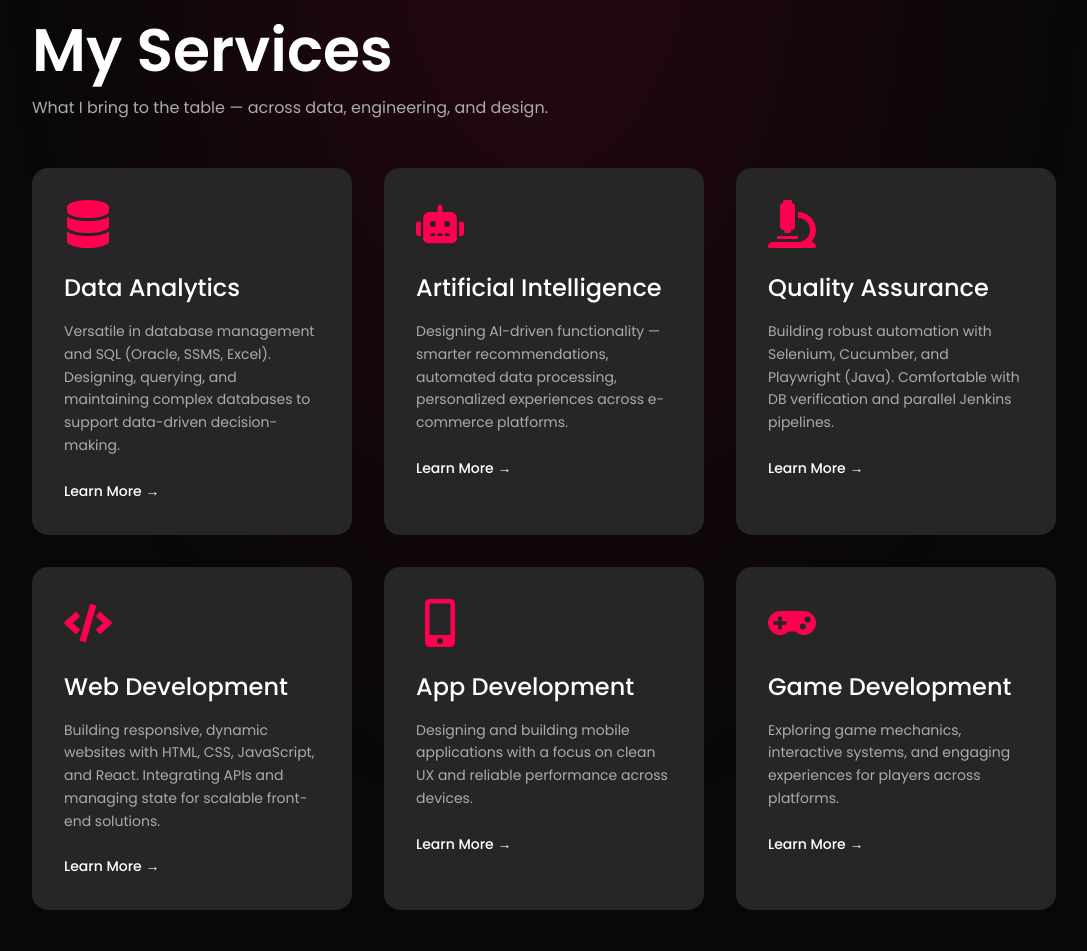
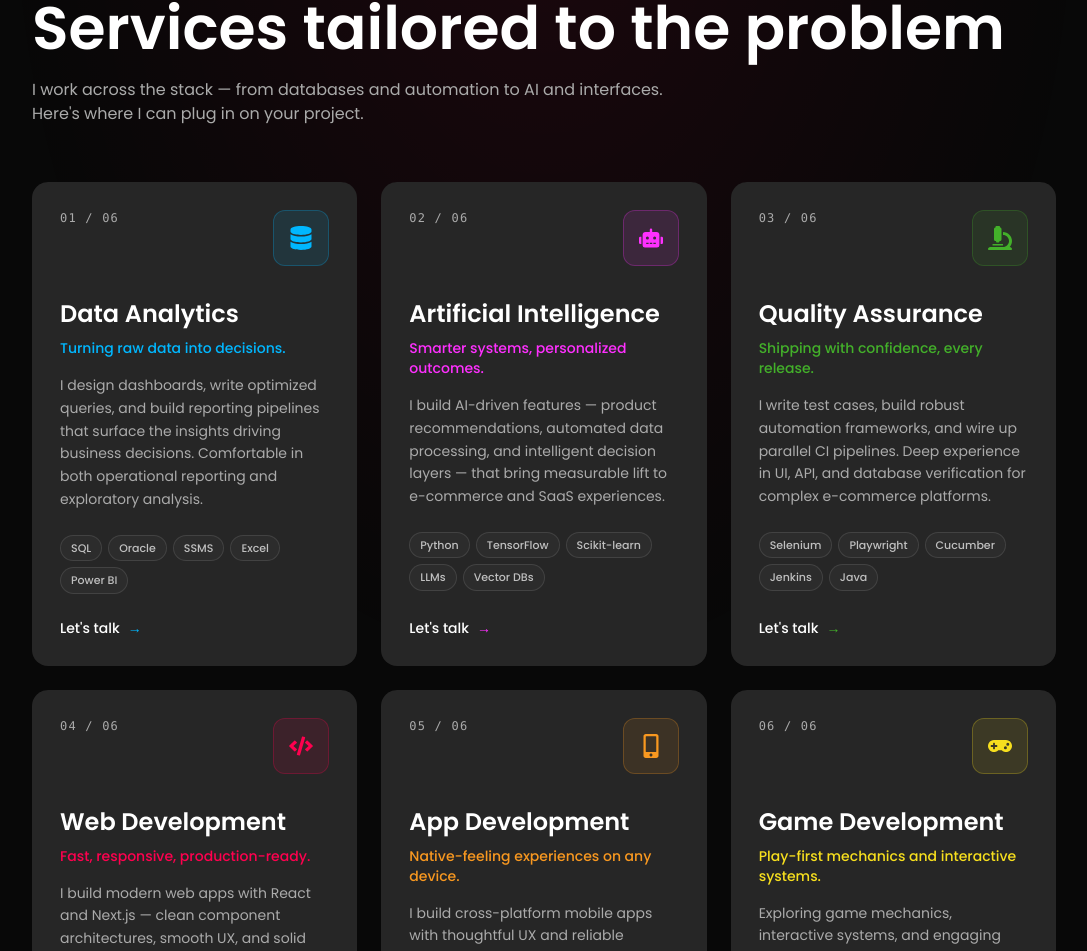
Before and after one commit to Grey0123/PortofolioWebsite, a Next.js app: page / in a window 1280 px wide. Shown: the part 1849-2800 px from the top of the page, without its empty margins (96-1183 px from the left). Built offline with nearby package versions, Linux system fonts and the light colour scheme.

Commit message:
Optimize Design

```diff
--- a/app/globals.css
+++ b/app/globals.css
@@ -103,13 +103,13 @@ body {
 }
 
 /* Animated gradient "tip glow" used on service cards on hover.
-   How it works (matching the original effect):
-   - .glow-ring is the card. It clips overflow so the rotating bar stays inside.
-   - ::before is a tall, narrow gradient bar that rotates inside the card.
-   - ::after is an inner cover (same color as the card) with a 3px inset, so
-     only the thin rim around the edges lets the rotating bar peek through.
-     That rim is the "tips" glow you see sweeping around the card.
-   - Both pseudo-elements fade in only on hover. */
+   How it works:
+   - The card gets `.glow-ring` and `overflow: hidden` so anything outside is clipped.
+   - ::before draws a conic-gradient that rotates inside the card. It sits at the
+     very edge (`inset: -1px`) with `padding: 2px`, then uses mask-composite to
+     cut out the middle — leaving only a 2px-wide rim showing the rotating gradient.
+   - That's the glowing "tips" effect: the gradient appears only along the border,
+     never as a visible block inside the card, because the mask erases the interior. */
 .glow-ring {
   position: relative;
   overflow: hidden;
@@ -118,45 +118,41 @@ body {
 .glow-ring::before {
   content: "";
   position: absolute;
-  top: -50%;
-  left: 50%;
-  width: 20%;
-  height: 200%;
-  background-image: linear-gradient(180deg, #00b7ff, #ff30ff);
+  inset: -1px;
+  border-radius: inherit;
+  padding: 2px;
+  background: conic-gradient(
+    from 0deg,
+    transparent 0deg,
+    #00b7ff 60deg,
+    #ff30ff 100deg,
+    #00b7ff 140deg,
+    transparent 200deg,
+    transparent 360deg
+  );
+  -webkit-mask:
+    linear-gradient(#000 0 0) content-box,
+    linear-gradient(#000 0 0);
+  -webkit-mask-composite: xor;
+          mask-composite: exclude;
   animation: rotBGimg 3s linear infinite;
+  pointer-events: none;
   opacity: 0;
-  transition: opacity 0.3s ease;
-  z-index: 0;
-}
-
-.glow-ring::after {
-  content: "";
-  position: absolute;
-  inset: 3px;
-  background: #262626; /* same as the card color — masks the gradient's middle */
-  border-radius: inherit;
-  opacity: 0;
-  transition: opacity 0.3s ease;
+  transition: opacity 0.4s ease;
   z-index: 1;
 }
 
-.glow-ring:hover::before,
-.glow-ring:hover::after {
+.glow-ring:hover::before {
   opacity: 1;
 }
 
-/* Actual card content must sit above the ::after mask, otherwise hover would
-   visually "swallow" the icon / text. */
+/* Card content sits above the gradient ring */
 .glow-ring > * {
   position: relative;
   z-index: 2;
 }
 
 @keyframes rotBGimg {
-  from {
-    transform: rotate(0deg);
-  }
-  to {
-    transform: rotate(360deg);
-  }
+  from { transform: rotate(0deg); }
+  to   { transform: rotate(360deg); }
 }
--- a/components/Services.tsx
+++ b/components/Services.tsx
@@ -1,5 +1,5 @@
-// No "use client" here — this section is fully static, so it renders on the
-// server. That means less JavaScript shipped to the browser.
+// Static Server Component (no "use client") — just markup.
+// The glow hover effect and CSS variables carry all the interactivity.
 
 import {
   FaDatabase,
@@ -10,95 +10,217 @@ import {
   FaGamepad,
 } from "react-icons/fa";
 import type { IconType } from "react-icons";
+import type { CSSProperties } from "react";
 
-// Type alias for a single service row. Useful so we can build a typed array
-// below and get autocomplete on every field.
+// Each service carries its own accent color + tagline + tech stack. A richer
+// data shape makes it trivial to change content without touching markup.
 type Service = {
   icon: IconType;
   title: string;
-  description: string;
+  tagline: string;           // one-line value prop
+  description: string;       // detailed copy
+  tech: string[];            // tools/frameworks used
+  color: string;             // brand accent for this card (CSS hex)
 };
 
 const SERVICES: Service[] = [
   {
     icon: FaDatabase,
     title: "Data Analytics",
+    tagline: "Turning raw data into decisions.",
     description:
-      "Versatile in database management and SQL (Oracle, SSMS, Excel). Designing, querying, and maintaining complex databases to support data-driven decision-making.",
+      "I design dashboards, write optimized queries, and build reporting pipelines that surface the insights driving business decisions. Comfortable in both operational reporting and exploratory analysis.",
+    tech: ["SQL", "Oracle", "SSMS", "Excel", "Power BI"],
+    color: "#00b7ff",
   },
   {
     icon: FaRobot,
     title: "Artificial Intelligence",
+    tagline: "Smarter systems, personalized outcomes.",
     description:
-      "Designing AI-driven functionality — smarter recommendations, automated data processing, personalized experiences across e-commerce platforms.",
+      "I build AI-driven features — product recommendations, automated data processing, and intelligent decision layers — that bring measurable lift to e-commerce and SaaS experiences.",
+    tech: ["Python", "TensorFlow", "Scikit-learn", "LLMs", "Vector DBs"],
+    color: "#ff30ff",
   },
   {
     icon: FaMicroscope,
     title: "Quality Assurance",
+    tagline: "Shipping with confidence, every release.",
     description:
-      "Building robust automation with Selenium, Cucumber, and Playwright (Java). Comfortable with DB verification and parallel Jenkins pipelines.",
+      "I write test cases, build robust automation frameworks, and wire up parallel CI pipelines. Deep experience in UI, API, and database verification for complex e-commerce platforms.",
+    tech: ["Selenium", "Playwright", "Cucumber", "Jenkins", "Java"],
+    color: "#43b02a",
   },
   {
     icon: FaCode,
     title: "Web Development",
+    tagline: "Fast, responsive, production-ready.",
     description:
-      "Building responsive, dynamic websites with HTML, CSS, JavaScript, and React. Integrating APIs and managing state for scalable front-end solutions.",
+      "I build modern web apps with React and Next.js — clean component architectures, smooth UX, and solid performance. From marketing sites to authenticated dashboards and everything between.",
+    tech: ["React", "Next.js", "TypeScript", "Tailwind", "REST APIs"],
+    color: "#ff004f",
   },
   {
     icon: FaMobileAlt,
     title: "App Development",
+    tagline: "Native-feeling experiences on any device.",
     description:
-      "Designing and building mobile applications with a focus on clean UX and reliable performance across devices.",
+      "I build cross-platform mobile apps with thoughtful UX and reliable performance — touch-first interactions, offline-friendly flows, and clean API integrations.",
+    tech: ["React Native", "Expo", "Flutter", "Firebase"],
+    color: "#f89820",
   },
   {
     icon: FaGamepad,
     title: "Game Development",
+    tagline: "Play-first mechanics and interactive systems.",
     description:
-      "Exploring game mechanics, interactive systems, and engaging experiences for players across platforms.",
+      "Exploring game mechanics, interactive systems, and engaging loops for players — from gameplay prototyping to level design experiments.",
+    tech: ["Unity", "C#", "Godot", "Game Design"],
+    color: "#f7df1e",
   },
 ];
 
+/* ----- Individual service card ----- */
+function ServiceCard({
+  service,
+  index,
+  total,
+}: {
+  service: Service;
+  index: number;
+  total: number;
+}) {
+  const { icon: Icon, title, tagline, description, tech, color } = service;
+
+  // Two-digit zero-padded number, e.g. "01", "04". Pure JS — no lib.
+  const num = String(index + 1).padStart(2, "0");
+  const totalNum = String(total).padStart(2, "0");
+
+  return (
+    <article
+      // Inline CSS custom property so we can style per-card accents in CSS
+      // without generating a new Tailwind class per color. Casting to
+      // CSSProperties keeps TS happy since `--accent` isn't a known prop.
+      style={{ "--card-accent": color } as CSSProperties}
+      className="glow-ring group relative rounded-2xl bg-card p-7 transition-all duration-500 hover:-translate-y-2 hover:shadow-[0_0_30px_rgba(0,183,255,0.25)]"
+    >
+      <div className="flex h-full flex-col">
+        {/* Header row: service number + icon tile */}
+        <div className="flex items-start justify-between">
+          <span className="font-mono text-xs tracking-widest text-muted">
+            {num} / {totalNum}
+          </span>
+          <div
+            className="flex h-14 w-14 items-center justify-center rounded-xl border transition-all duration-500 group-hover:scale-110"
+            style={{
+              // The `color.slice` trick: append 15 hex = ~8% opacity background
+              backgroundColor: `${color}1a`,
+              borderColor: `${color}40`,
+              color,
+            }}
+          >
+            <Icon className="text-2xl" />
+          </div>
+        </div>
+
+        <h3 className="mt-8 text-2xl font-semibold text-white">{title}</h3>
+        <p
+          className="mt-2 text-sm font-medium"
+          style={{ color }}
+        >
+          {tagline}
+        </p>
+
+        <p className="mt-4 text-sm leading-relaxed text-muted">
+          {description}
+        </p>
+
+        {/* Tech chips — honest signal of "what I use for this". */}
+        <div className="mt-6 flex flex-wrap gap-1.5">
+          {tech.map((t) => (
+            <span
+              key={t}
+              className="rounded-full border border-white/10 bg-white/[0.03] px-2.5 py-1 text-[11px] font-medium text-white/70 transition-colors group-hover:border-white/20 group-hover:text-white/90"
+            >
+              {t}
+            </span>
+          ))}
+        </div>
+
+        {/* Spacer pushes the link to the bottom so all cards end flush, even
+            when their descriptions differ in length. mt-auto + flex-col above. */}
+        <a
+          href="#contact"
+          className="mt-auto inline-flex items-center gap-2 pt-6 text-sm font-medium text-white transition-all group-hover:gap-3"
+        >
+          Let&apos;s talk
+          <span
+            className="transition-colors"
+            style={{ color }}
+            aria-hidden
+          >
+            →
+          </span>
+        </a>
+      </div>
+    </article>
+  );
+}
+
+/* ----- Main services section ----- */
 export default function Services() {
   return (
     <section
       id="services"
       className="relative overflow-hidden px-6 py-24 md:px-[10%]"
     >
-      {/* Subtle radial glow behind the grid */}
+      {/* Soft radial glow at the top of the section for depth */}
       <div
         aria-hidden
-        className="pointer-events-none absolute inset-0 bg-[radial-gradient(ellipse_at_top,rgba(255,0,79,0.12),transparent_60%)]"
+        className="pointer-events-none absolute inset-x-0 top-0 h-[60%] bg-[radial-gradient(ellipse_at_top,rgba(255,0,79,0.08),transparent_60%)]"
       />
 
       <div className="relative mx-auto max-w-[1400px]">
-        <h2 className="text-4xl font-semibold md:text-6xl">My Services</h2>
-        <p className="mt-4 max-w-2xl text-muted">
-          What I bring to the table — across data, engineering, and design.
+        <div className="flex flex-col gap-3">
+          <span className="text-sm uppercase tracking-[0.3em] text-accent">
+            What I Do
+          </span>
+          <h2 className="text-4xl font-semibold md:text-6xl">
+            Services tailored to the problem
+          </h2>
+          <p className="mt-2 max-w-2xl text-muted">
+            I work across the stack — from databases and automation to AI and
+            interfaces. Here&apos;s where I can plug in on your project.
           </p>
+        </div>
 
-        <div className="mt-12 grid gap-8 sm:grid-cols-2 lg:grid-cols-3">
-          {SERVICES.map(({ icon: Icon, title, description }) => (
-            <article
-              key={title}
-              className="glow-ring group rounded-2xl bg-card p-8 transition-all duration-500 hover:-translate-y-2 hover:shadow-[0_0_15px_rgba(0,183,255,0.6)]"
-            >
-              {/* Wrapper div so all content lives in one direct child of
-                  .glow-ring and stays above the ::after mask (see globals.css). */}
+        <div className="mt-14 grid gap-6 sm:grid-cols-2 lg:grid-cols-3">
+          {SERVICES.map((service, i) => (
+            <ServiceCard
+              key={service.title}
+              service={service}
+              index={i}
+              total={SERVICES.length}
+            />
+          ))}
+        </div>
+
+        {/* Subtle CTA strip below the grid — reinforces action. */}
+        <div className="mt-14 flex flex-col items-center justify-between gap-4 rounded-2xl border border-white/10 bg-gradient-to-br from-white/[0.04] to-white/[0.01] p-8 md:flex-row md:p-10">
           <div>
-                <Icon className="text-5xl text-accent transition-colors group-hover:text-cyanGlow" />
-                <h3 className="mt-6 text-2xl font-medium text-white">{title}</h3>
-                <p className="mt-4 text-sm leading-relaxed text-muted">
-                  {description}
+            <h3 className="text-xl font-semibold text-white md:text-2xl">
+              Have a project in mind?
+            </h3>
+            <p className="mt-1 text-sm text-muted">
+              I&apos;m open to freelance work and full-time opportunities.
             </p>
+          </div>
           <a
             href="#contact"
-                  className="mt-6 inline-block text-sm font-medium text-white transition-colors hover:text-accent"
+            className="inline-flex items-center gap-2 rounded-full bg-accent px-6 py-3 text-sm font-medium text-white shadow-[0_0_30px_rgba(255,0,79,0.35)] transition-all hover:-translate-y-0.5 hover:shadow-[0_0_40px_rgba(255,0,79,0.55)]"
           >
-                  Learn More →
+            Start a conversation →
           </a>
-              </div>
-            </article>
-          ))}
         </div>
       </div>
     </section>
--- a/components/StatsStrip.tsx
+++ b/components/StatsStrip.tsx
@@ -50,7 +50,9 @@ function Counter({ to, suffix }: { to: number; suffix?: string }) {
 
 export default function StatsStrip() {
   return (
-    <div className="relative z-10 mx-auto -mt-12 max-w-[1400px] px-6 md:-mt-16 md:px-[10%]">
+    // No outer wrapper / negative margin anymore — the hero gives it the
+    // right padding. This makes StatsStrip portable (can be dropped anywhere).
+    <div className="w-full">
       <div className="grid grid-cols-2 gap-4 rounded-2xl border border-white/10 bg-white/5 p-6 backdrop-blur md:grid-cols-4 md:p-8">
         {STATS.map((stat) => {
           const Icon = stat.icon;
--- a/components/animations/FadeInSection.tsx
+++ b/components/animations/FadeInSection.tsx
@@ -1,8 +1,8 @@
+"use client";
 // Reusable scroll-triggered animation wrapper.
 // Wrap any section in <FadeInSection>...</FadeInSection> and it'll fade/slide
 // in once it enters the viewport — once only, so scrolling back doesn't
 // replay. The `delay` prop lets you stagger siblings.
-"use client";
 
 import { motion, type Variants } from "framer-motion";
 import type { ReactNode } from "react";
--- a/components/hero/RotatingRole.tsx
+++ b/components/hero/RotatingRole.tsx
@@ -1,5 +1,5 @@
+"use client";
 // Client Component — cycles through roles using setInterval + state.
-"use client";
 
 import { AnimatePresence, motion } from "framer-motion";
 import { useEffect, useState } from "react";
--- a/components/hero/Spotlight.tsx
+++ b/components/hero/Spotlight.tsx
@@ -1,5 +1,5 @@
+"use client";
 // Client Component — tracks mouse position to power the cursor-follow glow.
-"use client";
 
 import { useEffect, useRef } from "react";
 
```
Also changed, not shown: app/page.tsx (+4 -7 lines), components/Header.tsx (+11 -3 lines), components/Navbar.tsx (+15 -9 lines). Lines whose indentation alone changed are shown as unchanged.
